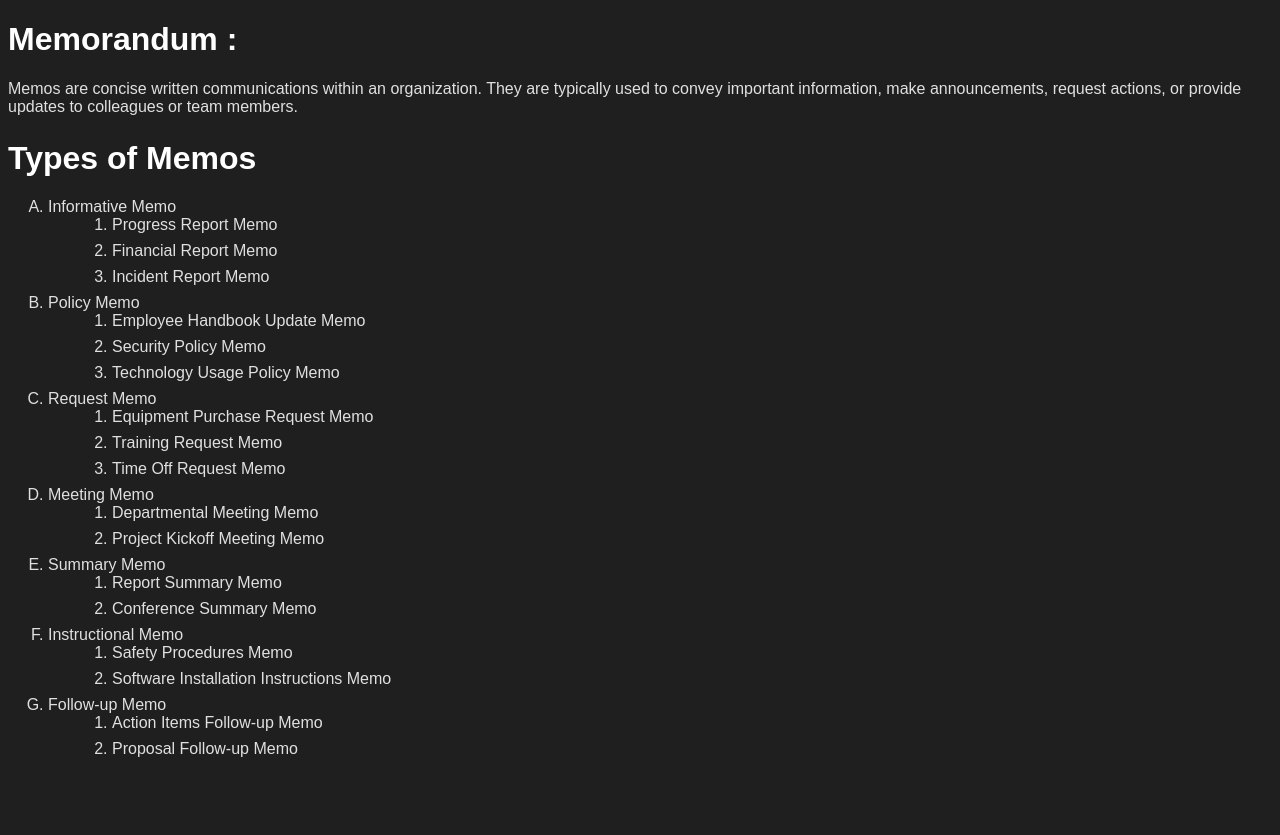
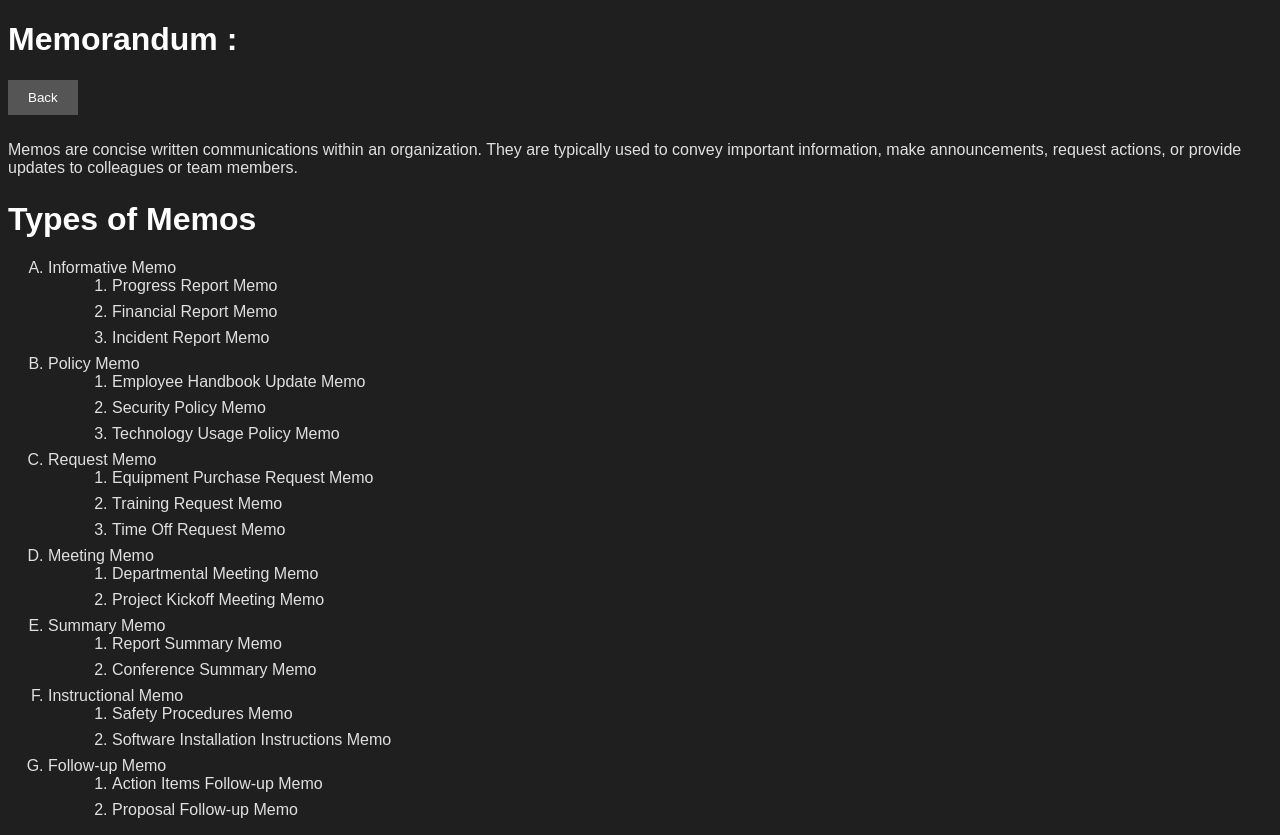
Before and after one commit to kkundanI/Formal_writings, a plain HTML site: page Memo.html in a window 1280 px wide. Before the commit the page ends 800 px from the top, so only its background shows below. Drawn offline with Linux system fonts and the light colour scheme.

Commit message:
Update Memo.html

```diff
--- a/Memo.html
+++ b/Memo.html
@@ -29,10 +29,25 @@
             list-style-type: decimal;
             margin-left: 1.5em;
         }
+
+        .back-button {
+      margin-bottom: 10px;
+      background-color: #555;
+      color: #fff;
+      border: none;
+      padding: 10px 20px;
+      cursor: pointer;
+      transition: background-color 0.3s ease;
+    }
+
+    .back-button:hover {
+      background-color: #333;
+    }
     </style>
 </head>
 <body>
     <h1>Memorandum :</h1>
+    <button class="back-button" onclick="goBack()">Back</button>
     <p>Memos are concise written communications within an organization.
          They are typically used to convey important information, make announcements,
           request actions, or provide updates to colleagues or team members.</p>
@@ -84,5 +99,10 @@
             </ol>
         </li>
     </ol>
+    <script>
+        function goBack() {
+         window.history.back();
+       }
+     </script>
 </body>
 </html>
```
